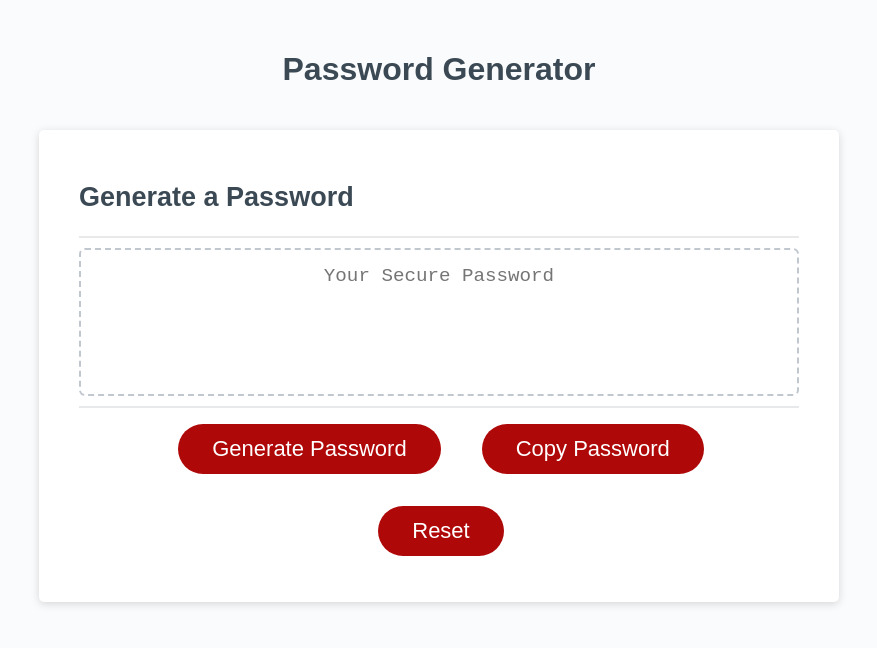
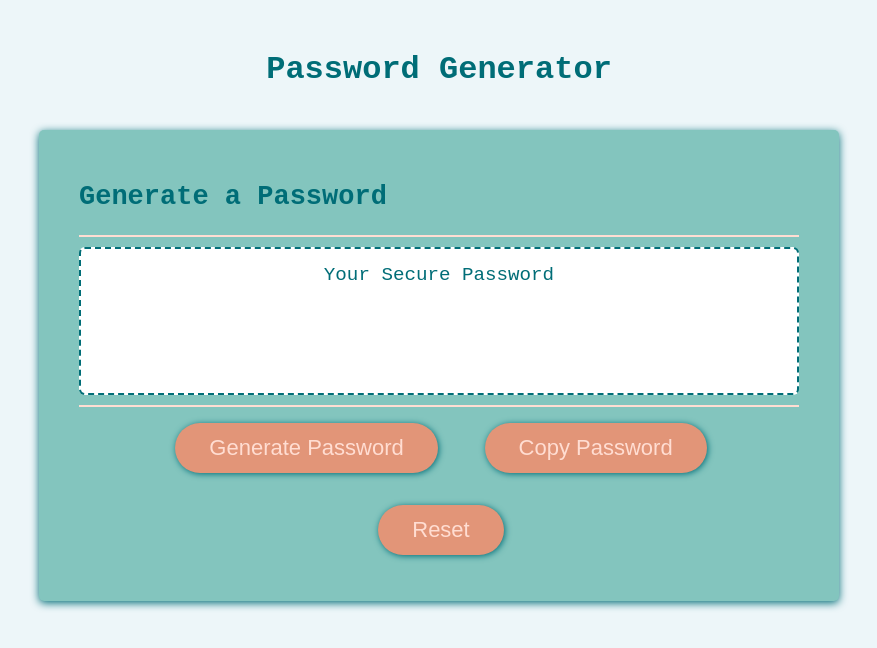
Before and after one commit to leighdahlin/leigh-dahlin-homework3, a plain HTML site: page index.html in a window 1280 px wide. Shown: the whole page, without its empty margins (201-1078 px from the left). Drawn offline with Linux system fonts and the light colour scheme.

Commit message:
added personal styling to CSS

```diff
--- a/style.css
+++ b/style.css
@@ -2,6 +2,14 @@
 *::before,
 *::after {
   box-sizing: border-box;
+}
+
+:root {
+  --cobalt-turqoise: #006D77;
+  --middle-blue-green: #83C5BE;
+  --cool-grey: #EDF6F9;
+  --pinkish-vanilla: #FFDDD2;
+  --dark-salmon: #E29578;
 }
 
 html,
@@ -13,8 +21,8 @@ body,
 }
 
 body {
-  font-family: sans-serif;
-  background-color: #f9fbfd;
+  font-family: 'Courier New', Courier, monospace;
+  background-color: var(--cool-grey);
 }
 
 .wrapper {
@@ -27,15 +35,15 @@ header {
   text-align: center;
   padding: 20px;
   padding-top: 0px;
-  color: hsl(206, 17%, 28%);
+  color: var(--cobalt-turqoise);
 }
 
 .card {
-  background-color: hsl(0, 0%, 100%);
+  background-color: var(--middle-blue-green);
   border-radius: 5px;
   border-width: 1px;
-  box-shadow: rgba(0, 0, 0, 0.15) 0px 2px 8px 0px;
-  color: hsl(206, 17%, 28%);
+  box-shadow: var(--cobalt-turqoise) 0px 2px 8px 0px;
+  color:var(--cobalt-turqoise);
   font-size: 18px;
   margin: 0 auto;
   max-width: 800px;
@@ -46,7 +54,7 @@ header {
   content: " ";
   display: block;
   width: 100%;
-  background: #e7e9eb;
+  background: var(--pinkish-vanilla);
   height: 2px;
 }
 
@@ -62,7 +70,7 @@ header {
   content: " ";
   display: block;
   width: 100%;
-  background: #e7e9eb;
+  background: var(--pinkish-vanilla);
   height: 2px;
 }
 
@@ -74,11 +82,10 @@ header {
 
 .btn {
   border: none;
-  background-color: hsl(360, 91%, 36%);
+  background-color:var(--dark-salmon);
   border-radius: 25px;
-  box-shadow: rgba(0, 0, 0, 0.1) 0px 1px 6px 0px rgba(0, 0, 0, 0.2) 0px 1px 1px
-    0px;
-  color: hsl(0, 0%, 100%);
+  box-shadow: 1px 1px 6px 0px var(--cobalt-turqoise);
+  color: var(--pinkish-vanilla);
   display: inline-block;
   font-size: 22px;
   line-height: 22px;
@@ -90,7 +97,7 @@ header {
 
 button[disabled] {
   cursor: default;
-  background: #c0c7cf;
+  background: var(--pinkish-vanilla);
 }
 
 .float-right {
@@ -112,10 +119,18 @@ button[disabled] {
   text-align: center;
   margin-top: 10px;
   margin-bottom: 10px;
-  border: 2px dashed #c0c7cf;
+  border: 2px dashed var(--cobalt-turqoise);
   border-radius: 6px;
   resize: none;
   overflow: hidden;
+}
+
+textarea {
+  color: var(--cool-grey);
+}
+
+::placeholder{
+  color: var(--cobalt-turqoise)
 }
 
 @media (max-width: 690px) {
```
